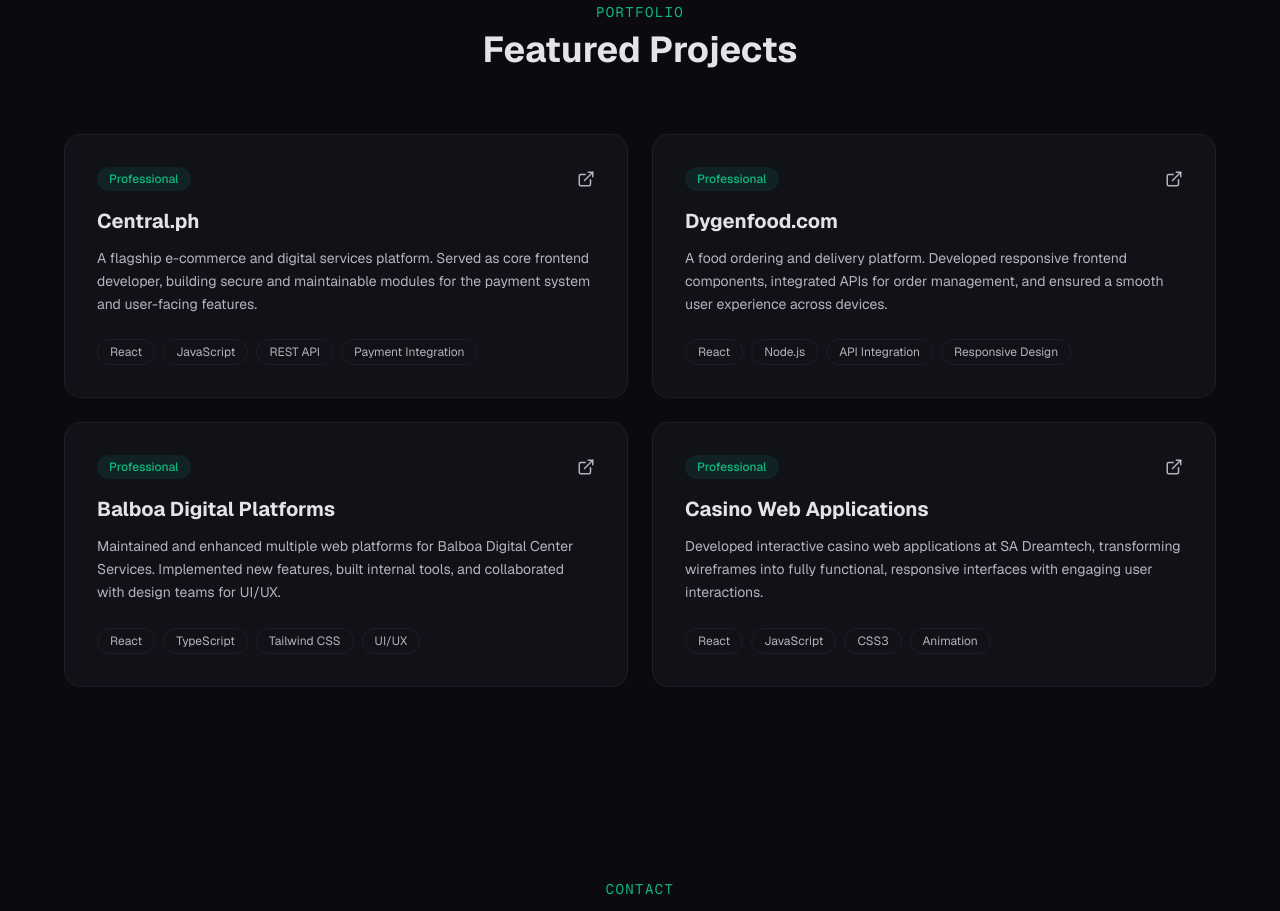
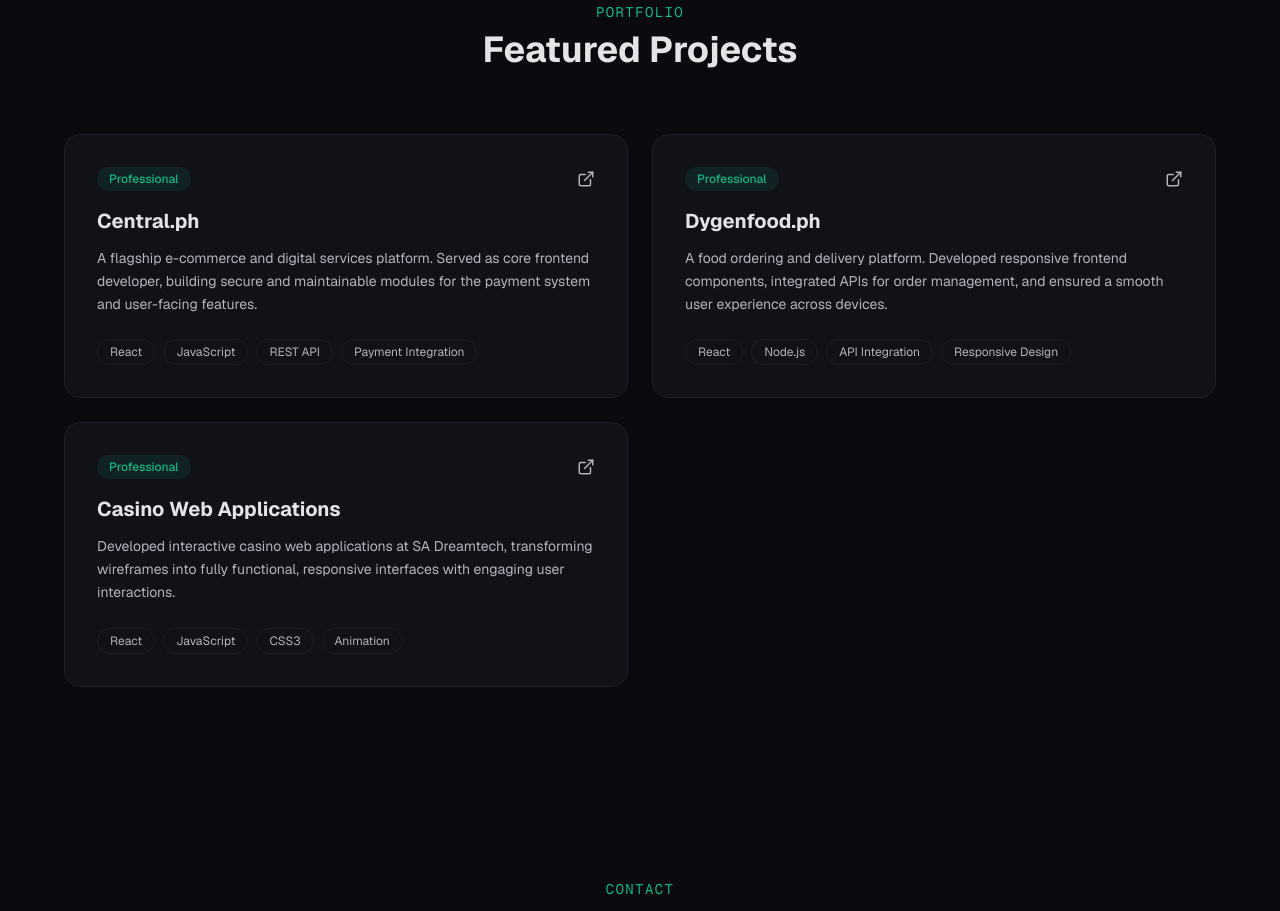
Before and after one commit to iamjerriz/Portfolio-Resume, a Next.js app: page / in a window 1280 px wide. Shown: the part 3440-4351 px from the top of the page. Built offline with nearby package versions, Linux system fonts and the light colour scheme.

Commit message:
added new project links

```diff
--- a/src/components/Projects.tsx
+++ b/src/components/Projects.tsx
@@ -20,11 +20,17 @@
         </ScrollReveal>
 
         <StaggerReveal className='grid gap-6 sm:grid-cols-2' stagger={0.15}>
-          {PROJECTS.map((project) => (
-            <motion.div
-              key={project.title}
-              variants={staggerItem}
-              className='group rounded-2xl border border-card-border bg-card-bg p-6 transition-all hover:border-accent/40 hover:shadow-lg hover:shadow-accent/5 sm:p-8'
+          {PROJECTS.map((project) => {
+            const Wrapper = 'url' in project && project.url ? 'a' : 'div';
+            const linkProps = 'url' in project && project.url
+              ? { href: project.url, target: '_blank', rel: 'noopener noreferrer' }
+              : {};
+
+            return (
+              <motion.div key={project.title} variants={staggerItem}>
+                <Wrapper
+                  {...linkProps}
+                  className='group block cursor-pointer rounded-2xl border border-card-border bg-card-bg p-6 transition-all hover:border-accent/40 hover:shadow-lg hover:shadow-accent/5 sm:p-8'
                 >
                   <div className='mb-4 flex items-center justify-between'>
                     <span className='rounded-full bg-accent/10 px-3 py-1 text-xs font-medium text-accent'>
@@ -48,8 +54,10 @@
                       </span>
                     ))}
                   </div>
+                </Wrapper>
               </motion.div>
-          ))}
+            );
+          })}
         </StaggerReveal>
       </div>
     </section>
--- a/src/constants/data.ts
+++ b/src/constants/data.ts
@@ -113,24 +113,21 @@
     description: 'A flagship e-commerce and digital services platform. Served as core frontend developer, building secure and maintainable modules for the payment system and user-facing features.',
     tags: ['React', 'JavaScript', 'REST API', 'Payment Integration'],
     type: 'Professional',
+    url: 'http://www.central.ph/',
   },
   {
-    title: 'Dygenfood.com',
+    title: 'Dygenfood.ph',
     description: 'A food ordering and delivery platform. Developed responsive frontend components, integrated APIs for order management, and ensured a smooth user experience across devices.',
     tags: ['React', 'Node.js', 'API Integration', 'Responsive Design'],
     type: 'Professional',
-  },
-  {
-    title: 'Balboa Digital Platforms',
-    description: 'Maintained and enhanced multiple web platforms for Balboa Digital Center Services. Implemented new features, built internal tools, and collaborated with design teams for UI/UX.',
-    tags: ['React', 'TypeScript', 'Tailwind CSS', 'UI/UX'],
-    type: 'Professional',
+    url: 'https://dygenfood.ph/',
   },
   {
     title: 'Casino Web Applications',
     description: 'Developed interactive casino web applications at SA Dreamtech, transforming wireframes into fully functional, responsive interfaces with engaging user interactions.',
     tags: ['React', 'JavaScript', 'CSS3', 'Animation'],
     type: 'Professional',
+    url: 'https://www.sagaming.com/',
   },
 ];
 
```
Lines whose indentation alone changed are shown as unchanged.
